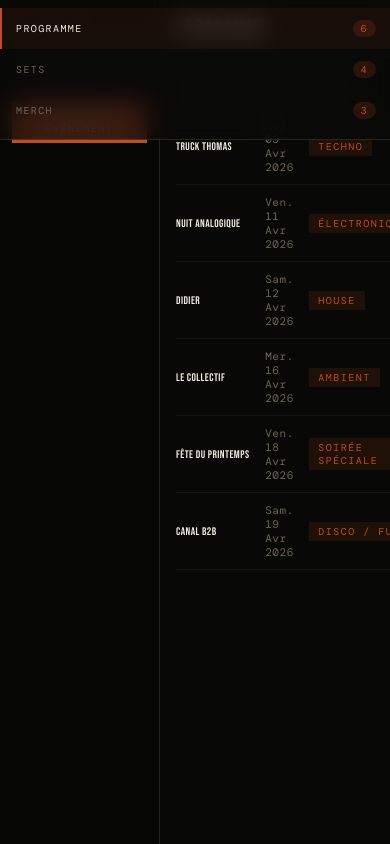
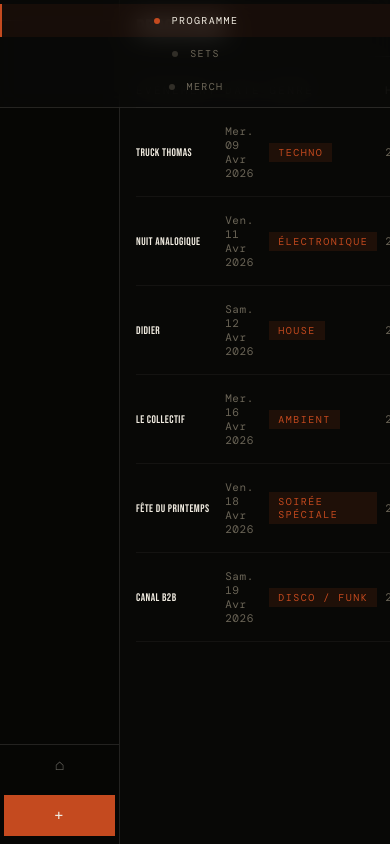
Before and after one commit to dbybus/canal54, a plain HTML site: page index.html in a window 390 px wide. Both pictures are taken after a click on the button "ADMIN ⚙". Shown: the top 844 px of the page. Drawn offline with nearby package versions, Linux system fonts and the light colour scheme; a web font is replaced by a local one.

Commit message:
Change buttons with icons in mobile mode

```diff
--- a/index.html
+++ b/index.html
@@ -176,6 +176,8 @@
   .td-badge { display: inline-block; padding: 3px 9px; background: rgba(196,74,31,0.12); color: var(--rust); font-size: 10px; letter-spacing: 0.15em; text-transform: uppercase; }
   .td-actions { display: flex; gap: 8px; }
   .btn-edit, .btn-del { padding: 6px 12px; font-family: var(--mono); font-size: 10px; letter-spacing: 0.15em; text-transform: uppercase; cursor: pointer; border: 0.5px solid; transition: all 0.15s; }
+  .btn-label { display: inline; }
+  .btn-ico { display: none; font-style: normal; }
   .btn-edit { color: var(--muted); border-color: var(--border); background: none; }
   .btn-edit:hover { color: var(--cream); border-color: rgba(240,235,224,0.3); }
   .btn-del { color: #c55; border-color: rgba(204,85,85,0.25); background: none; }
@@ -250,17 +252,25 @@
 
     /* Admin panel mobile */
     #admin-overlay { flex-direction: row; }
-    .admin-sidebar { width: 160px; height: 100vh; flex-direction: column; padding: 0; border-right: 0.5px solid var(--border); border-bottom: none; flex-shrink: 0; overflow-y: auto; }
-    .admin-brand { padding: 16px 12px 12px; border-bottom: 0.5px solid var(--border); flex-shrink: 0; }
+    .admin-sidebar { width: 120px; height: 100vh; flex-direction: column; padding: 0; border-right: 0.5px solid var(--border); border-bottom: none; flex-shrink: 0; overflow: hidden; }
+    .admin-brand { padding: 10px 0; border-bottom: 0.5px solid var(--border); flex-shrink: 0; display: flex; align-items: center; justify-content: center; }
+    .admin-brand-label { display: none; }
     .admin-brand svg { display: none; }
     .admin-brand .close-admin-btn { display: none; }
-    .admin-brand-label { display: block; font-size: 8px; margin-bottom: 0; }
-    .admin-nav { flex-direction: column; padding: 8px 0; gap: 0; flex-shrink: 0; }
-    .admin-nav-item { padding: 12px 14px; font-size: 10px; border-radius: 0; white-space: nowrap; border-bottom: none; border-left: 2px solid transparent; }
-    .admin-nav-item.active { background: rgba(196,74,31,0.08); border-bottom: none; border-left: 2px solid var(--rust); color: var(--cream); }
-    .nav-dot { display: none; }
-    #close-admin-btn-x { border-top: 0.5px solid rgba(240,235,224,0.12) !important; border-left: none !important; width: 100% !important; padding: 12px 14px !important; text-align: left !important; font-size: 10px !important; flex-shrink: 0; }
-    #close-admin-btn-x + div { padding: 10px 12px !important; flex-shrink: 0; }
+    .admin-nav { flex-direction: column; padding: 4px 0; gap: 0; flex-shrink: 0; }
+    .admin-nav-item { padding: 10px 0; font-size: 10px; border-radius: 0; border-bottom: none; border-left: 2px solid transparent; justify-content: center; }
+    .admin-nav-item .nav-dot { display: flex; margin: 0; }
+    .admin-nav-item span.nav-count { display: none; }
+    .admin-nav-item.active { background: rgba(196,74,31,0.08); border-left: 2px solid var(--rust); }
+    .admin-nav-item .nav-text { display: inline; }
+    .admin-nav-item .nav-icon { display: none !important; }
+    #close-admin-btn-x { border-top: 0.5px solid rgba(240,235,224,0.12) !important; border-left: none !important; width: 100% !important; padding: 12px 0 !important; text-align: center !important; font-size: 18px !important; flex-shrink: 0; margin-top: auto !important; letter-spacing: 0 !important; }
+    #close-admin-btn-x span.btn-full-text { display: none !important; }
+    #close-admin-btn-x span.btn-icon { display: block !important; font-size: 18px; text-align: center; }
+    #close-admin-btn-x + div { padding: 8px 4px !important; flex-shrink: 0; }
+    #close-admin-btn-x + div button { padding: 10px 0 !important; justify-content: center; }
+    #close-admin-btn-x + div button span.btn-full-text { display: none !important; }
+    #close-admin-btn-x + div button span.btn-icon { display: block !important; font-size: 18px; text-align: center; font-weight: 400; }
     .admin-main { flex: 1; min-height: 0; overflow-y: auto; min-width: 0; }
     .admin-topbar { padding: 16px; flex-wrap: wrap; gap: 10px; }
     .admin-section-title { font-size: 20px; }
@@ -269,7 +279,9 @@
     .td-name { font-size: 13px; }
     .btn-add { font-size: 10px; padding: 8px 14px; width: 100%; }
     .td-actions { flex-direction: column; gap: 4px; }
-    .btn-edit, .btn-del { font-size: 9px; padding: 4px 8px; }
+    .btn-label { display: none; }
+    .btn-ico { display: inline; font-size: 14px; }
+    .btn-edit, .btn-del { padding: 6px 8px; letter-spacing: 0; }
     .modal { padding: 24px 16px; }
     .form-row { grid-template-columns: 1fr; }
   }
@@ -469,21 +481,20 @@
     </div>
     <nav class="admin-nav">
       <button class="admin-nav-item active" id="tab-prog">
-        <span class="nav-dot"></span>Programme<span class="nav-count" id="count-prog">0</span>
+        <span class="nav-dot"></span><span class="nav-text">Programme</span><span class="nav-icon" style="display:none;font-size:14px;">P</span><span class="nav-count" id="count-prog">0</span>
       </button>
       <button class="admin-nav-item" id="tab-sets">
-        <span class="nav-dot"></span>Sets<span class="nav-count" id="count-sets">0</span>
+        <span class="nav-dot"></span><span class="nav-text">Sets</span><span class="nav-icon" style="display:none;font-size:14px;">S</span><span class="nav-count" id="count-sets">0</span>
       </button>
       <button class="admin-nav-item" id="tab-merch">
-        <span class="nav-dot"></span>Merch<span class="nav-count" id="count-merch">0</span>
+        <span class="nav-dot"></span><span class="nav-text">Merch</span><span class="nav-icon" style="display:none;font-size:14px;">M</span><span class="nav-count" id="count-merch">0</span>
       </button>
     </nav>
-    <div style="height:16px;flex-shrink:0;"></div>
-    <button id="close-admin-btn-x" style="background:none;border:none;border-top:0.5px solid rgba(240,235,224,0.12);color:rgba(240,235,224,0.4);font-size:11px;padding:16px 28px;cursor:pointer;font-family:monospace;width:100%;text-align:left;transition:color 0.2s;letter-spacing:0.15em;text-transform:uppercase;white-space:nowrap;flex-shrink:0;">← Retour au site</button>
-    <div style="padding:16px 14px;flex-shrink:0;">
-      <button class="btn-add" id="add-prog-btn" style="width:100%;">+ Ajouter un événement</button>
-      <button class="btn-add" id="add-sets-btn" style="width:100%;display:none;">+ Ajouter un set</button>
-      <button class="btn-add" id="add-merch-btn" style="width:100%;display:none;">+ Ajouter un produit</button>
+    <button id="close-admin-btn-x" style="background:none;border:none;border-top:0.5px solid rgba(240,235,224,0.12);color:rgba(240,235,224,0.4);font-size:11px;padding:12px 14px;cursor:pointer;font-family:monospace;width:100%;text-align:left;transition:color 0.2s;letter-spacing:0.12em;text-transform:uppercase;white-space:nowrap;flex-shrink:0;"><span class="btn-icon" style="display:none;font-size:16px;">⌂</span><span class="btn-full-text">← Retour</span></button>
+    <div style="padding:8px 12px;flex-shrink:0;">
+      <button class="btn-add" id="add-prog-btn" style="width:100%;font-size:10px;padding:8px 10px;justify-content:center;"><span class="btn-icon" style="display:none;font-size:16px;font-weight:400;">+</span><span class="btn-full-text">+ Ajouter</span></button>
+      <button class="btn-add" id="add-sets-btn" style="width:100%;font-size:10px;padding:8px 10px;display:none;justify-content:center;"><span class="btn-icon" style="display:none;font-size:16px;font-weight:400;">+</span><span class="btn-full-text">+ Ajouter</span></button>
+      <button class="btn-add" id="add-merch-btn" style="width:100%;font-size:10px;padding:8px 10px;display:none;justify-content:center;"><span class="btn-icon" style="display:none;font-size:16px;font-weight:400;">+</span><span class="btn-full-text">+ Ajouter</span></button>
     </div>
   </aside>
 
@@ -667,9 +678,9 @@ function renderAdminTable(tab) {
       tr.innerHTML = '<td class="td-name">'+esc(e.name)+'</td><td class="td-muted">'+esc(e.date)+'</td><td><span class="td-badge">'+esc(e.genre)+'</span></td><td class="td-muted">'+esc(e.time)+'</td>';
       var actions = document.createElement('td');
       actions.innerHTML = '<div class="td-actions"></div>';
-      var editBtn = document.createElement('button'); editBtn.className = 'btn-edit'; editBtn.textContent = 'Modifier';
+      var editBtn = document.createElement('button'); editBtn.className = 'btn-edit'; editBtn.innerHTML = '<span class="btn-label">Modifier</span><span class="btn-ico">✎</span>';
       editBtn.onclick = function() { openModal('prog', e.id); };
-      var delBtn = document.createElement('button'); delBtn.className = 'btn-del'; delBtn.textContent = 'Supprimer';
+      var delBtn = document.createElement('button'); delBtn.className = 'btn-del'; delBtn.innerHTML = '<span class="btn-label">Supprimer</span><span class="btn-ico">✕</span>';
       delBtn.onclick = function() { askDelete('prog', e.id, e.name); };
       actions.querySelector('.td-actions').append(editBtn, delBtn);
       tr.appendChild(actions);
@@ -686,9 +697,9 @@ function renderAdminTable(tab) {
       tr.innerHTML = '<td class="td-name">'+esc(s.artist)+'</td><td class="td-muted">'+esc(s.date)+'</td><td><span class="td-badge">'+esc(s.genre)+'</span></td><td>'+(s.link ? '<a href="'+s.link+'" target="_blank" style="color:var(--rust);font-size:12px;">↗ écouter</a>' : '<span class="td-muted">—</span>')+'</td>';
       var actions = document.createElement('td');
       actions.innerHTML = '<div class="td-actions"></div>';
-      var editBtn = document.createElement('button'); editBtn.className = 'btn-edit'; editBtn.textContent = 'Modifier';
+      var editBtn = document.createElement('button'); editBtn.className = 'btn-edit'; editBtn.innerHTML = '<span class="btn-label">Modifier</span><span class="btn-ico">✎</span>';
       editBtn.onclick = function() { openModal('sets', s.id); };
-      var delBtn = document.createElement('button'); delBtn.className = 'btn-del'; delBtn.textContent = 'Supprimer';
+      var delBtn = document.createElement('button'); delBtn.className = 'btn-del'; delBtn.innerHTML = '<span class="btn-label">Supprimer</span><span class="btn-ico">✕</span>';
       delBtn.onclick = function() { askDelete('sets', s.id, s.artist); };
       actions.querySelector('.td-actions').append(editBtn, delBtn);
       tr.appendChild(actions);
@@ -705,9 +716,9 @@ function renderAdminTable(tab) {
       tr.innerHTML = '<td><div style="display:flex;align-items:center;gap:10px;"><div style="width:10px;height:10px;border-radius:50%;background:'+m.color+';border:0.5px solid rgba(240,235,224,0.25);flex-shrink:0;"></div><span class="td-name">'+esc(m.name)+'</span></div></td><td style="color:var(--rust);">CHF '+esc(m.price)+'.–</td><td><span class="td-badge">'+esc(m.type)+'</span></td><td>'+(m.badge ? '<span class="td-badge" style="background:rgba(196,74,31,0.25);">'+esc(m.badge)+'</span>' : '<span class="td-muted">—</span>')+'</td>';
       var actions = document.createElement('td');
       actions.innerHTML = '<div class="td-actions"></div>';
-      var editBtn = document.createElement('button'); editBtn.className = 'btn-edit'; editBtn.textContent = 'Modifier';
+      var editBtn = document.createElement('button'); editBtn.className = 'btn-edit'; editBtn.innerHTML = '<span class="btn-label">Modifier</span><span class="btn-ico">✎</span>';
       editBtn.onclick = function() { openModal('merch', m.id); };
-      var delBtn = document.createElement('button'); delBtn.className = 'btn-del'; delBtn.textContent = 'Supprimer';
+      var delBtn = document.createElement('button'); delBtn.className = 'btn-del'; delBtn.innerHTML = '<span class="btn-label">Supprimer</span><span class="btn-ico">✕</span>';
       delBtn.onclick = function() { askDelete('merch', m.id, m.name); };
       actions.querySelector('.td-actions').append(editBtn, delBtn);
       tr.appendChild(actions);
```
